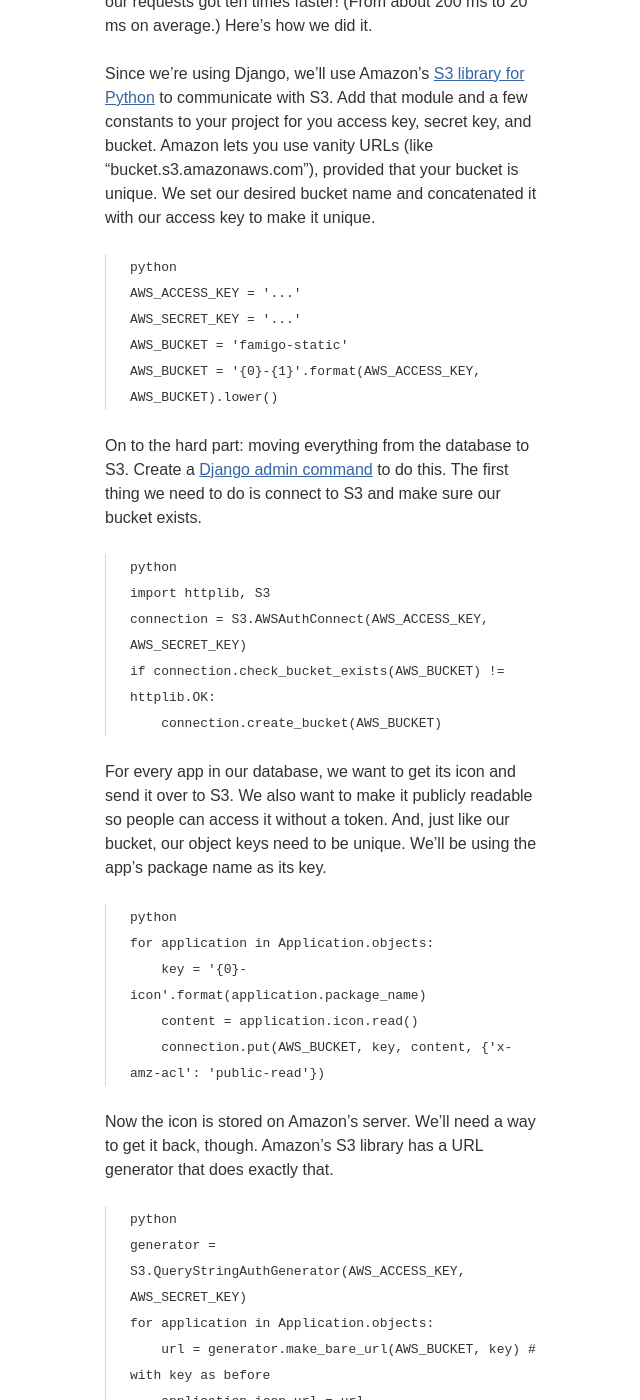
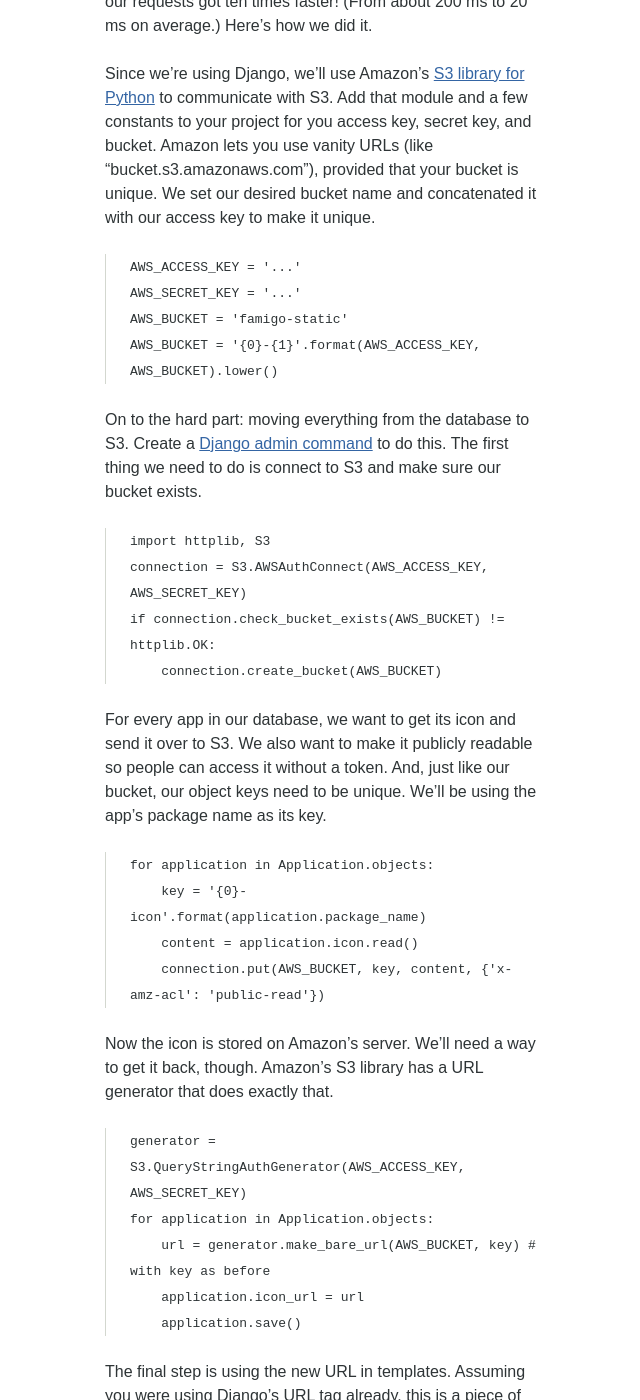
Before and after one commit to tfausak/tfausak.github.io, a Jekyll site: the page built from _posts/2011-10-26-moving-static-assets-to-s3.md, in a window 1280 px wide and 1400 px high, scrolled down 611 px. Shown: the whole window, without its empty margins (319-959 px from the left). Built offline with Jekyll 4.4.1, drawn with Linux system fonts in a browser that asks for light colours; some of the changed text lies outside the part shown.

Commit message:
Remove attempt to highlight syntax.

```diff
--- a/_posts/2011-10-26-moving-static-assets-to-s3.md
+++ b/_posts/2011-10-26-moving-static-assets-to-s3.md
@@ -28,7 +28,6 @@ lets you use vanity URLs (like "bucket.s3.amazonaws.com"), provided
 that your bucket is unique. We set our desired bucket name and
 concatenated it with our access key to make it unique.
 
-    python
     AWS_ACCESS_KEY = '...'
     AWS_SECRET_KEY = '...'
     AWS_BUCKET = 'famigo-static'
@@ -38,7 +37,6 @@ On to the hard part: moving everything from the database to S3.
 Create a [Django admin command][9] to do this. The first thing we
 need to do is connect to S3 and make sure our bucket exists.
 
-    python
     import httplib, S3
     connection = S3.AWSAuthConnect(AWS_ACCESS_KEY, AWS_SECRET_KEY)
     if connection.check_bucket_exists(AWS_BUCKET) != httplib.OK:
@@ -50,7 +48,6 @@ access it without a token. And, just like our bucket, our object
 keys need to be unique. We'll be using the app's package name as
 its key.
 
-    python
     for application in Application.objects:
         key = '{0}-icon'.format(application.package_name)
         content = application.icon.read()
@@ -60,7 +57,6 @@ Now the icon is stored on Amazon's server. We'll need a way to get
 it back, though. Amazon's S3 library has a URL generator that does
 exactly that.
 
-    python
     generator = S3.QueryStringAuthGenerator(AWS_ACCESS_KEY, AWS_SECRET_KEY)
     for application in Application.objects:
         url = generator.make_bare_url(AWS_BUCKET, key) # with key as before
```
